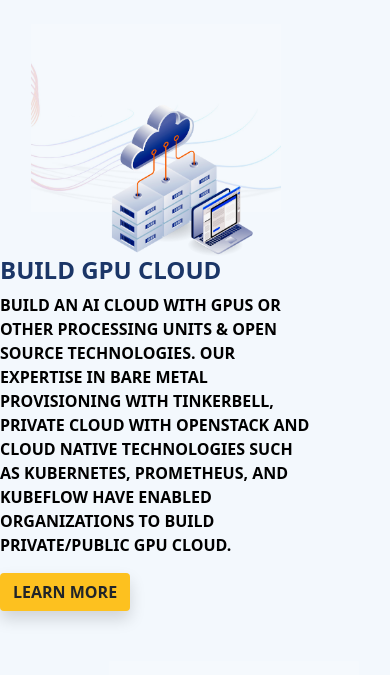
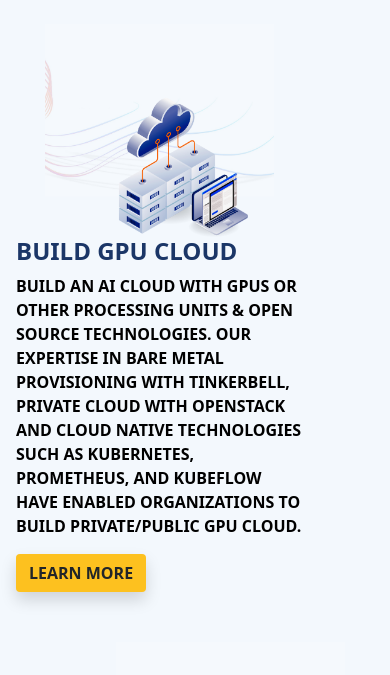
Before and after one commit to Anushka-tada/Tequre, a Next.js app: page / in a window 390 px wide. Shown: the part 1584-2259 px from the top of the page. Built offline with nearby package versions, Linux system fonts and the light colour scheme; a web font is replaced by a local one.

Commit message:
responsive changed

```diff
--- a/src/app/ZigzagSection.jsx
+++ b/src/app/ZigzagSection.jsx
@@ -122,12 +122,12 @@
   }, []);
 
   return (
-    <div className="container zig-zag-container">
+    <div className="container zig-zag-container ">
       <div className="road-wrapper">
         {/* <img src="path_to_image" alt="Road" className="road-image" /> */}
       </div>
       {data?.map((v, i) => (
-        <div key={i} className={`zigzag-item ${i % 2 === 0 ? "left" : "right"} my-5 d-flex align-items-center justify-content-md-center justify-content-sm-center`}>
+        <div key={i} className={`zigzag-item ${i % 2 === 0 ? "left" : "right"} my-5 px-3 d-flex align-items-center justify-content-md-center justify-content-sm-center`}>
           {i % 2 === 0 ? (
             <>
               <img src="https://media-hosting.imagekit.io//682b7fbff44c40ed/empty-winding-asphalt-road-fragment-with-marking-horizontal-aerial-view-seamless-highway-template-part-city-street-roadway-isolated-white-background_254622-1339-removebg-preview.png?Expires=1835781925&Key-Pair-Id=K2ZIVPTIP2VGHC&Signature=JScZ7AEJZBlMrtebVgXLDUPYa9jnni0lkH8ZYh2clfYUaLJLER8foiVDDlJ9gla5Z4bo5HbEbavOScCFNtluTAzalDQhzYpKFgmu08HQALfob-7nh3khz1qTZr4rj4sY3xxlzG-CgU9jjPf2x~MIRkjvdmJAEexaiz-CWpWs-WNNk4Ukg-3cE-i5LBnA8jA~YZMDT0hex4-j0PfUAgd3iK5GOwA13rpJfQiqxxBBWo3ITmSQlGL8kGXDG3nzWWgWkj9cI60yz9UbATB9ayooOEjHMMYh5XaLjPw5YvQHIfru-38h7mh2gb43TJzDJfXr7LqXqMrJTrj~KrKAgbcg2g__" alt="Road" className="road-image" />
```
